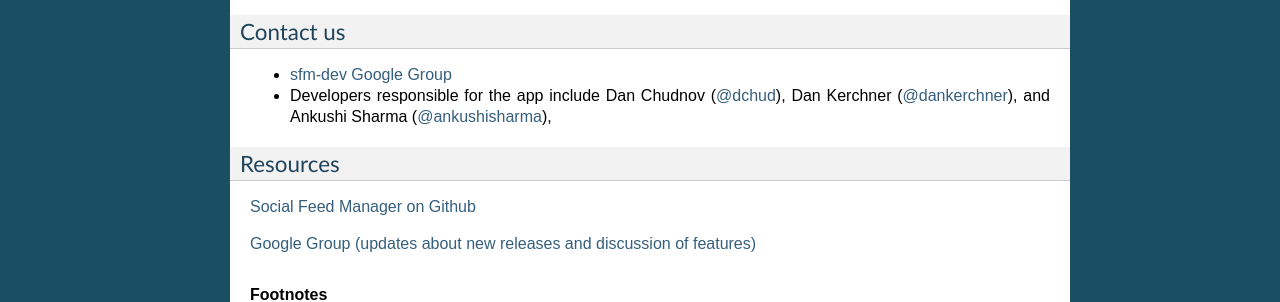
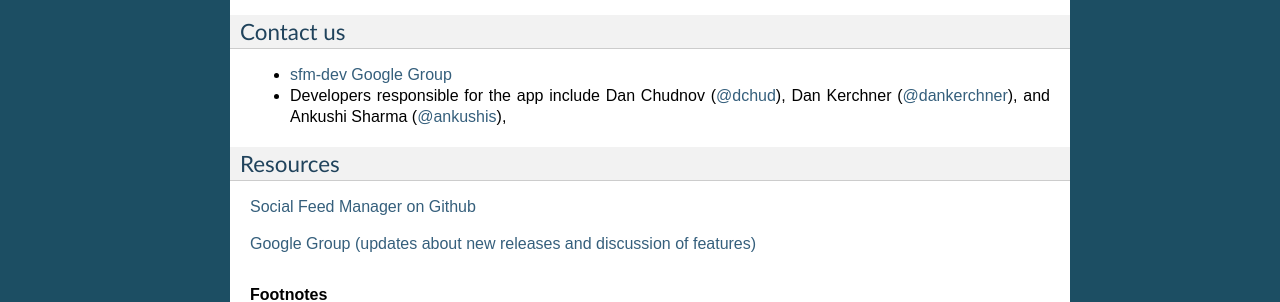
Before and after one commit to gwu-libraries/social-feed-manager, a Sphinx documentation site: the page built from docs/intro.rst, in a window 1280 px wide. Shown: the part 1321-1623 px from the top of the page. Built offline with Sphinx 7.4.7, drawn with Linux system fonts in a browser that asks for light colours.

Commit message:
I will get this right eventually

```diff
--- a/docs/intro.rst
+++ b/docs/intro.rst
@@ -56,7 +56,7 @@
 ^^^^^^^^^^
 
 - `sfm-dev Google Group <https://groups.google.com/forum/#!forum/sfm-dev>`_
-- Developers responsible for the app include Dan Chudnov (`@dchud <http://twitter.com/dchud/>`_), Dan Kerchner (`@dankerchner <http://twitter.com/dankerchner/>`_), and Ankushi Sharma (`@ankushisharma <http://twitter.com/ankushisharma/>`_),
+- Developers responsible for the app include Dan Chudnov (`@dchud <http://twitter.com/dchud/>`_), Dan Kerchner (`@dankerchner <http://twitter.com/dankerchner/>`_), and Ankushi Sharma (`@ankushis <http://twitter.com/ankushis/>`_),
 
 Resources
 ^^^^^^^^^
```
